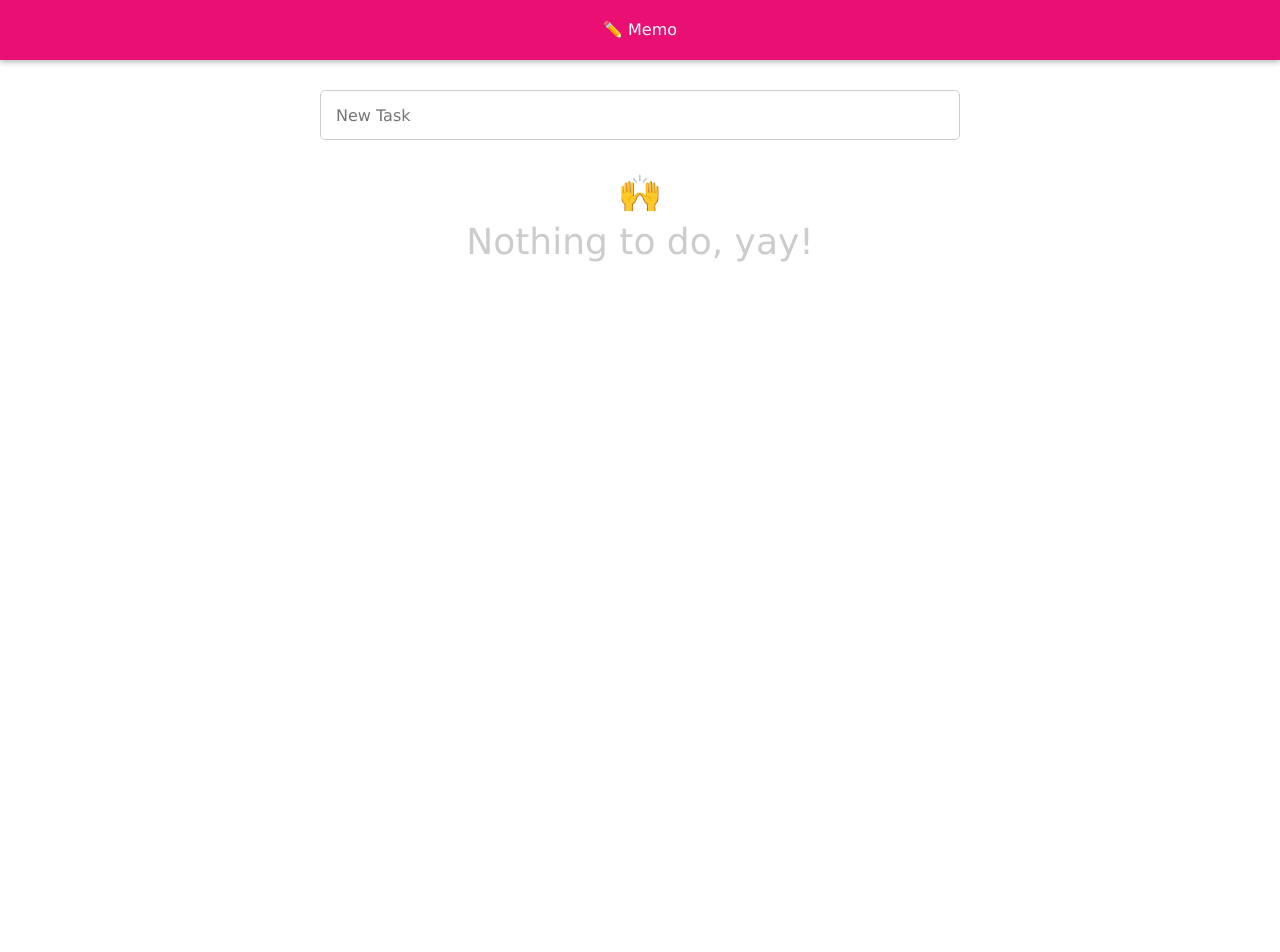
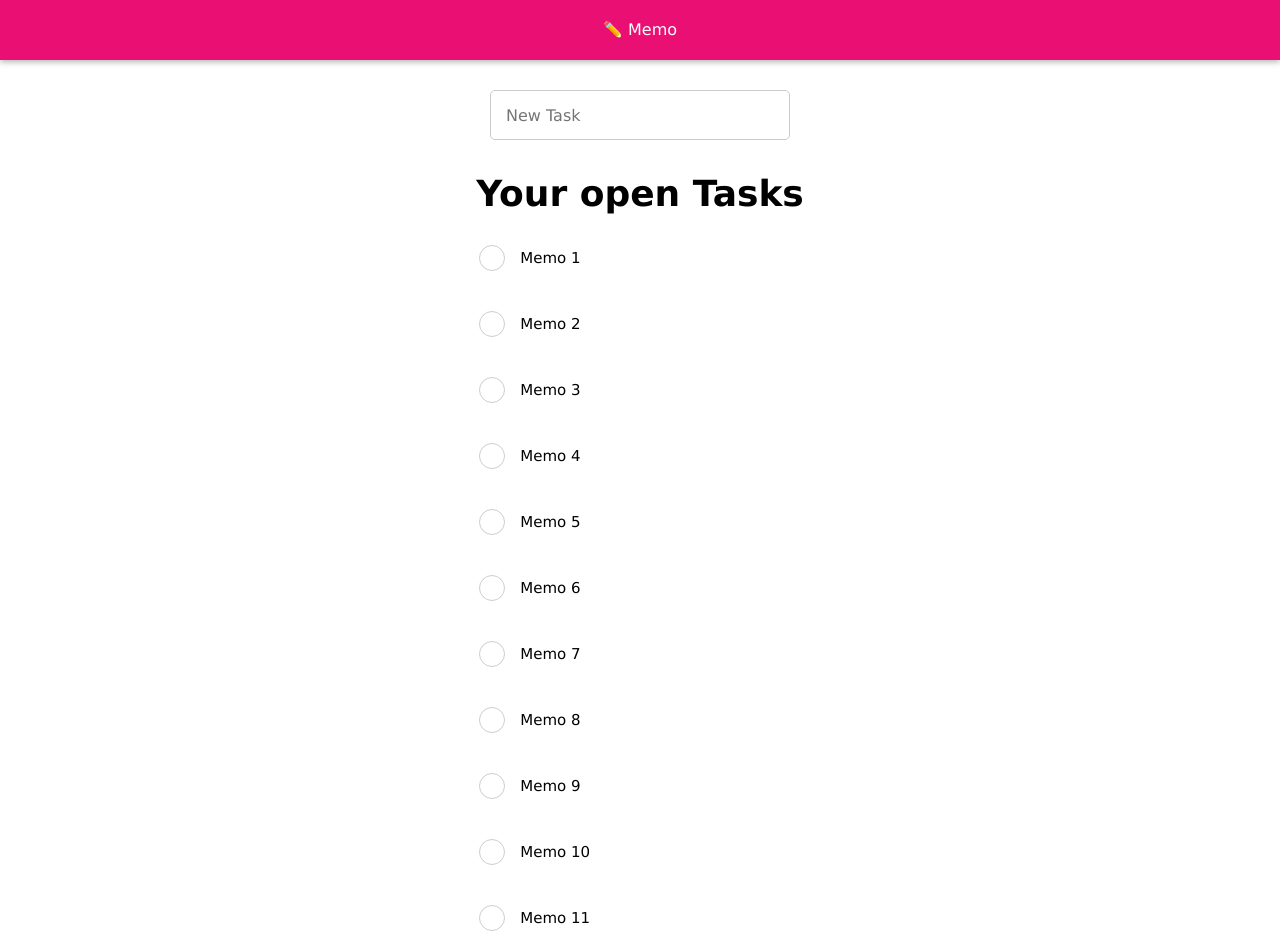
Before and after one commit to markusoelhafen/todo-app-pwa, a React (Create React App) app: page / in a window 1280 px wide. Shown: the top 952 px of the page. Before the commit the page ends 800 px from the top, so only its background shows below. Built offline with nearby package versions, Linux system fonts and the light colour scheme.

Commit message:
fix: add demo data

```diff
--- a/src/App.tsx
+++ b/src/App.tsx
@@ -1,6 +1,6 @@
 import * as React from 'react';
 import { injectGlobal } from 'styled-components';
-// import Frame from './components/frame/frame';
+import Frame from './components/frame/frame';
 import Header from './components/header/header';
 import Input from './container/input-container';
 import TaskListContainer from './container/tasklist-container';
@@ -15,6 +15,21 @@ export interface DataProps {
   timestamp: number
   value: string
 }
+
+const demoData = [
+  {id: 1, timestamp: 1234, value: "Memo 1"},
+  {id: 2, timestamp: 1234, value: "Memo 2"},
+  {id: 3, timestamp: 1234, value: "Memo 3"},
+  {id: 4, timestamp: 1234, value: "Memo 4"},
+  {id: 5, timestamp: 1234, value: "Memo 5"},
+  {id: 6, timestamp: 1234, value: "Memo 6"},
+  {id: 7, timestamp: 1234, value: "Memo 7"},
+  {id: 8, timestamp: 1234, value: "Memo 8"},
+  {id: 9, timestamp: 1234, value: "Memo 9"},
+  {id: 10, timestamp: 1234, value: "Memo 10"},
+  {id: 11, timestamp: 1234, value: "Memo 11"},
+  {id: 12, timestamp: 1234, value: "Memo 12"},
+]
 
 // tslint:disable-next-line:no-unused-expression
 injectGlobal`
@@ -34,13 +49,13 @@ injectGlobal`
 class App extends React.Component<{}, AppState> {
 
   public state: AppState = {
-    data: [],
+    data: demoData,
     value: ""
   }
 
   public render() {
     return (
-      <div>
+      <Frame>
         <Header title="✏️ Memo" />
         <Input
           placeholder="New Task"
@@ -52,7 +67,7 @@ class App extends React.Component<{}, AppState> {
           data={this.state.data}
           onClick={e => this.deleteToDo(e)}
         />
-      </div>
+      </Frame>
     );
   }
 
```
